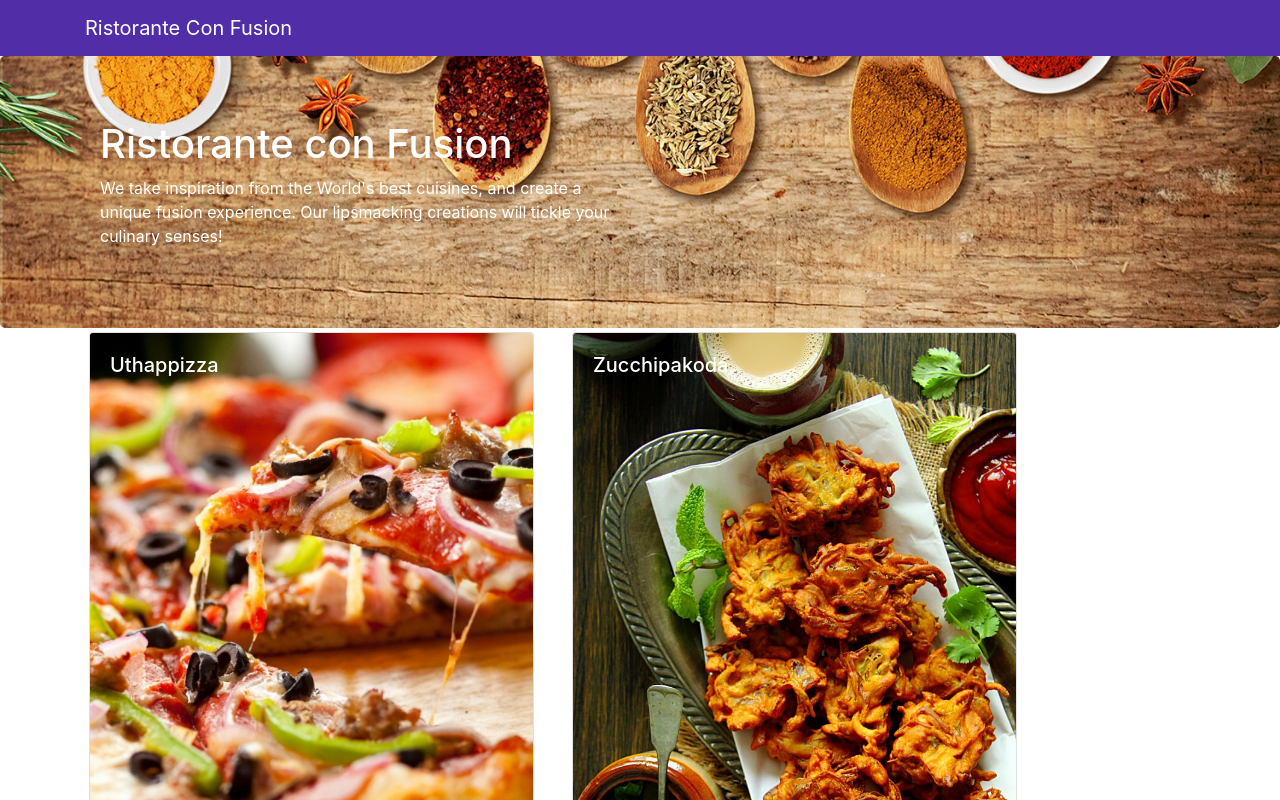
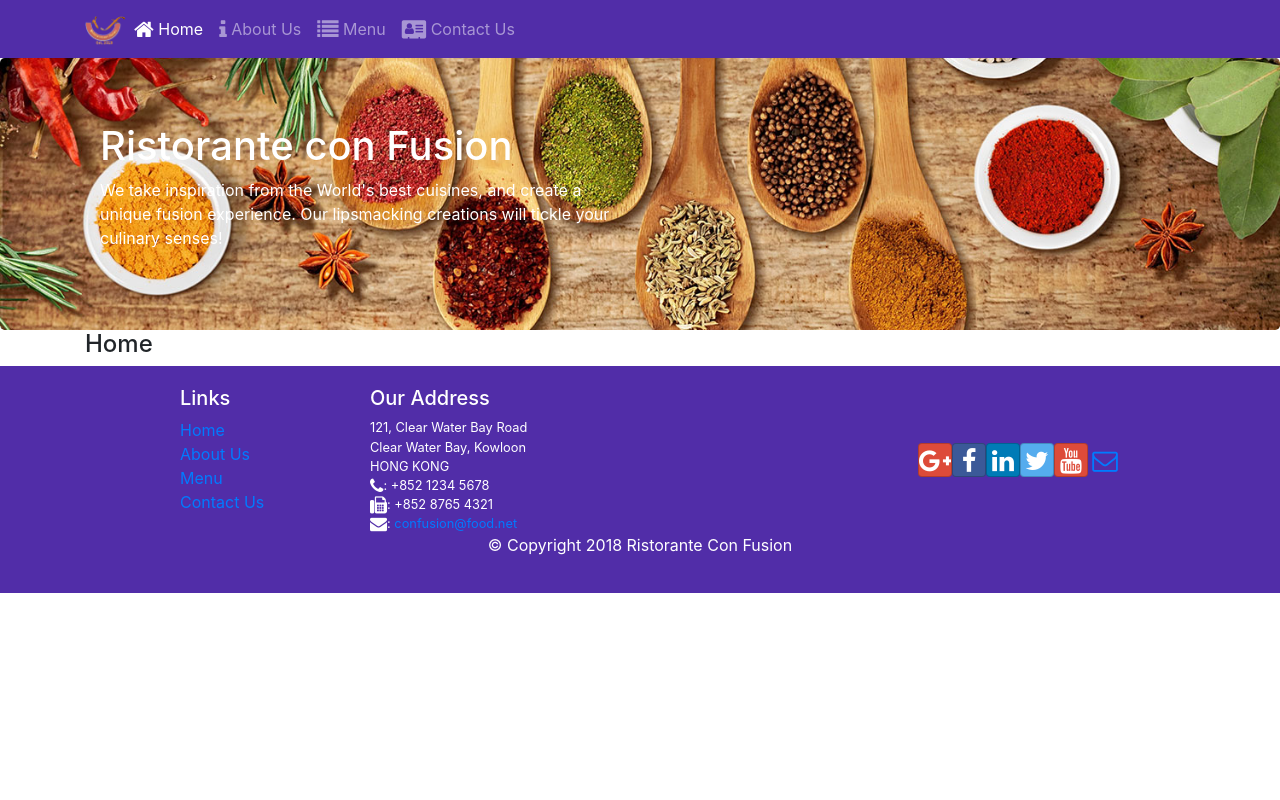
Before and after one commit to mnazir23/confusion-react, a React (Create React App) app: page /home in a window 1280 px wide. Shown: the top 800 px of the page. Built offline with nearby package versions, Linux system fonts and the light colour scheme.

Commit message:
React Router

```diff
--- a/package.json
+++ b/package.json
@@ -9,6 +9,7 @@
     "react": "^16.7.0",
     "react-dom": "^16.7.0",
     "react-popper": "^0.9.2",
+    "react-router-dom": "^4.2.2",
     "react-scripts": "^2.1.5",
     "reactstrap": "^5.0.0"
   },
--- a/src/App.js
+++ b/src/App.js
@@ -1,13 +1,16 @@
 import React, { Component } from 'react';
 import Main from './components/MainComponent';
 import './App.css'
+import { BrowserRouter } from 'react-router-dom';
 
 class App extends Component {
   render() {
     return (
-      <div className="App">
-        <Main />
-      </div>
+      <BrowserRouter>
+        <div className="App">
+          <Main />
+        </div>
+      </BrowserRouter>
     );
   }
 }
--- a/src/components/FooterComponent.js
+++ b/src/components/FooterComponent.js
@@ -1,4 +1,5 @@
 import React from 'react';
+import { Link } from 'react-router-dom';
 
 function Footer(props) {
     return(
@@ -8,10 +9,10 @@
                 <div className="col-4 offset-1 col-sm-2 whiteText">
                     <h5>Links</h5>
                     <ul className="list-unstyled">
-                        <li><a href="#">Home</a></li>
-                        <li><a href="#">About</a></li>
-                        <li><a href="#">Menu</a></li>
-                        <li><a href="contactus.html">Contact</a></li>
+                        <li><Link to='/home'>Home</Link></li>
+                        <li><Link to='/aboutus'>About Us</Link></li>
+                        <li><Link to='/menu'>Menu</Link></li>
+                        <li><Link to='/contactus'>Contact Us</Link></li>
                     </ul>
                 </div>
                 <div className="col-7 col-sm-5 whiteText">
--- a/src/components/HeaderComponent.js
+++ b/src/components/HeaderComponent.js
@@ -1,13 +1,46 @@
 import React, { Component } from 'react';
-import { Navbar, NavbarBrand, Jumbotron } from 'reactstrap';
+import { Nav, Navbar, NavbarBrand, NavbarToggler, Collapse, NavItem, Jumbotron } from 'reactstrap';
+import { NavLink } from 'react-router-dom';
 
 class Header extends Component {
+    constructor(props) {
+        super(props);
+
+        this.toggleNav = this.toggleNav.bind(this);
+        this.state = {
+          isNavOpen: false
+        };
+      }
+
+      toggleNav() {
+        this.setState({
+          isNavOpen: !this.state.isNavOpen
+        });
+      }
+
     render() {
         return(
-    <React.Fragment>
-      <Navbar dark>
+            <div>
+                <Navbar dark expand="md">
                     <div className="container">
-            <NavbarBrand href="/">Ristorante Con Fusion</NavbarBrand>
+                        <NavbarToggler onClick={this.toggleNav} />
+                        <NavbarBrand className="mr-auto" href="/"><img src='assets/images/logo.png' height="30" width="41" alt='Ristorante Con Fusion' /></NavbarBrand>
+                        <Collapse isOpen={this.state.isNavOpen} navbar>
+                            <Nav navbar>
+                            <NavItem>
+                                <NavLink className="nav-link"  to='/home'><span className="fa fa-home fa-lg"></span> Home</NavLink>
+                            </NavItem>
+                            <NavItem>
+                                <NavLink className="nav-link" to='/aboutus'><span className="fa fa-info fa-lg"></span> About Us</NavLink>
+                            </NavItem>
+                            <NavItem>
+                                <NavLink className="nav-link"  to='/menu'><span className="fa fa-list fa-lg"></span> Menu</NavLink>
+                            </NavItem>
+                            <NavItem>
+                                <NavLink className="nav-link" to='/contactus'><span className="fa fa-address-card fa-lg"></span> Contact Us</NavLink>
+                            </NavItem>
+                            </Nav>
+                        </Collapse>
                     </div>
                 </Navbar>
                 <Jumbotron>
@@ -20,7 +53,7 @@
                         </div>
                     </div>
                 </Jumbotron>
-    </React.Fragment>
+            </div>
         );
     }
 }
--- /dev/null
+++ b/src/components/HomeComponent.js
@@ -0,0 +1,11 @@
+import React from 'react';
+
+function Home(props) {
+    return(
+      <div className="container">
+        <h4>Home</h4>
+      </div>
+    );
+}
+
+export default Home;
--- a/src/components/MainComponent.js
+++ b/src/components/MainComponent.js
@@ -1,9 +1,11 @@
 import React, { Component } from 'react';
+import Home from './HomeComponent';
 import Menu from './MenuComponent';
 import DishDetail from './DishDetailComponent';
 import { DISHES } from '../shared/dishes';
 import Header from './HeaderComponent';
 import Footer from './FooterComponent';
+import { Switch, Route, Redirect } from 'react-router-dom';
 
 class Main extends Component {
 
@@ -21,11 +23,21 @@
   }
 
   render() {
+    const HomePage = () => {
+      return(
+          <Home
+          />
+      );
+    }
+
     return (
       <div>
         <Header/>
-        <Menu dishes={this.state.dishes} onClick={(dishId) => this.onDishSelect(dishId)} />
-        <DishDetail dish={this.state.dishes.filter((dish) => dish.id === this.state.selectedDish)[0]} />
+        <Switch>
+              <Route path='/home' component={HomePage} />
+              <Route exact path='/menu' component={() => <Menu dishes={this.state.dishes} />} />
+              <Redirect to="/home" />
+        </Switch>
         <Footer/>
       </div>
     );
--- a/src/components/MenuComponent.js
+++ b/src/components/MenuComponent.js
@@ -1,10 +1,9 @@
 import React from 'react';
 import { Card, CardImg, CardImgOverlay, CardTitle } from 'reactstrap';
 
-function RenderMenuItem ({dish, onClick}) {
+function RenderMenuItem ({dish}) {
     return (
-        <Card
-            onClick={() => onClick(dish.id)}>
+        <Card>
             <CardImg width="100%" src={dish.image} alt={dish.name} />
             <CardImgOverlay className="whiteText">
                 <CardTitle>{dish.name}</CardTitle>
@@ -18,7 +17,7 @@
     const menu = props.dishes.map((dish) => {
         return (
             <div className="col-12 col-md-5 m-1"  key={dish.id}>
-                <RenderMenuItem dish={dish} onClick={props.onClick} />
+                <RenderMenuItem dish={dish}/>
             </div>
         );
     });
```
Also changed, not shown: 1 other file (tests, documents, lock files or other folders). Lines whose indentation alone changed are shown as unchanged.
